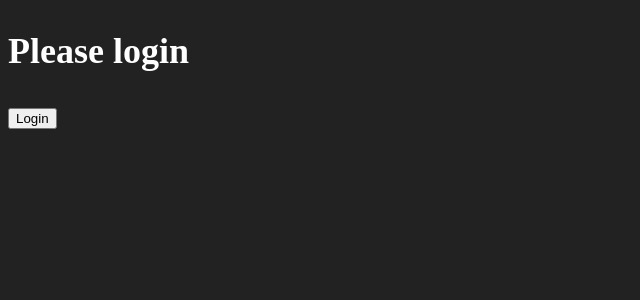
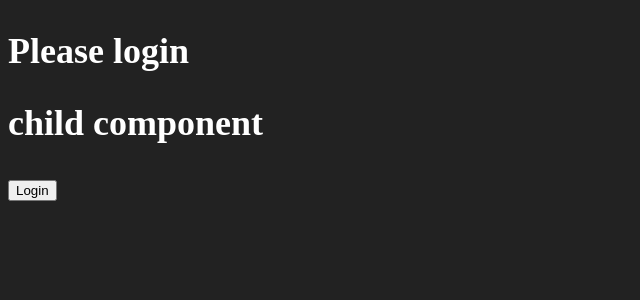
Before and after one commit to ameysawant/react-typescript, a React (Vite) app: page / in a window 1280 px wide. Shown: the top 300 px of the page, without its empty margins (0-640 px from the left). Built offline with nearby package versions, Linux system fonts and the light colour scheme.

Commit message:
added setter function types

```diff
--- a/src/App.tsx
+++ b/src/App.tsx
@@ -2,7 +2,7 @@ import Basics from "./components/Basics";
 import Button from "./components/Button";
 import Forms from "./components/Forms";
 import Functions from "./components/Functions";
-import Setter from "./components/Setter";
+import Parent from "./components/Parent";
 import States from "./components/States";
 
 const App = () => {
@@ -26,7 +26,7 @@ const App = () => {
       </Button> */}
       {/* <States /> */}
       {/* <Forms /> */}
-      <Setter />
+      <Parent />
     </>
   );
 };
--- /dev/null
+++ b/src/components/Child.tsx
@@ -0,0 +1,29 @@
+import type { ChildProps, User } from "./types";
+
+const Child = ({ user, setUser }: ChildProps) => {
+  const handleLogin = async () => {
+    try {
+      const response = await fetch(
+        "https://jsonplaceholder.typicode.com/users/1",
+      );
+      const data = (await response.json()) as User; //type assertion
+      setUser(data);
+    } catch (error) {}
+  };
+
+  const handleLogout = () => {
+    setUser(null);
+  };
+  return (
+    <>
+      <h2>child component</h2>
+      {user ? (
+        <button onClick={handleLogout}>Logout</button>
+      ) : (
+        <button onClick={handleLogin}>Login</button>
+      )}
+    </>
+  );
+};
+
+export default Child;
--- a/src/components/ChildCard.tsx
+++ /dev/null
@@ -1,35 +0,0 @@
-import type { User } from "../types";
-import type { Dispatch, SetStateAction } from "react";
-
-type CardProps = {
-  user: User | null;
-  setUser: Dispatch<SetStateAction<User | null>>;
-};
-
-const ChildCard = ({ user, setUser }: CardProps) => {
-  const handleLogin = async () => {
-    try {
-      const res = await fetch("https://jsonplaceholder.typicode.com/users/1");
-      const data = (await res.json()) as User;
-      setUser(data);
-    } catch (error) {
-      console.error("Login failed:", error);
-    }
-  };
-
-  const handleLogout = () => {
-    setUser(null);
-  };
-
-  return (
-    <div>
-      {user ? (
-        <button onClick={handleLogout}>Logout</button>
-      ) : (
-        <button onClick={handleLogin}>Login</button>
-      )}
-    </div>
-  );
-};
-
-export default ChildCard;
--- a/src/components/Setter.tsx
+++ b/src/components/Parent.tsx
@@ -1,24 +1,24 @@
 import { useState } from "react";
-import ChildCard from "./ChildCard";
-import type { User } from "../types";
+import type { User } from "./types";
+import Child from "./Child";
 
-const App = () => {
+const Parent = () => {
   const [user, setUser] = useState<User | null>(null);
 
   return (
     <div>
       {user ? (
         <div>
-          <h2>Welcome, {user.name}</h2>
+          <h2>Welcome, {user.name} </h2>
           <p>Email: {user.email}</p>
         </div>
       ) : (
         <h2>Please login</h2>
       )}
 
-      <ChildCard user={user} setUser={setUser} />
+      <Child user={user} setUser={setUser} />
     </div>
   );
 };
 
-export default App;
+export default Parent;
--- /dev/null
+++ b/src/components/types.ts
@@ -0,0 +1,12 @@
+import type { Dispatch, SetStateAction } from "react";
+
+export type User = {
+  id: number;
+  name: string;
+  email: string;
+};
+
+export type ChildProps = {
+  user: User | null;
+  setUser: Dispatch<SetStateAction<User | null>>;
+};
--- a/src/types.ts
+++ /dev/null
@@ -1,5 +0,0 @@
-export type User = {
-  id: number;
-  name: string;
-  email: string;
-};
```
